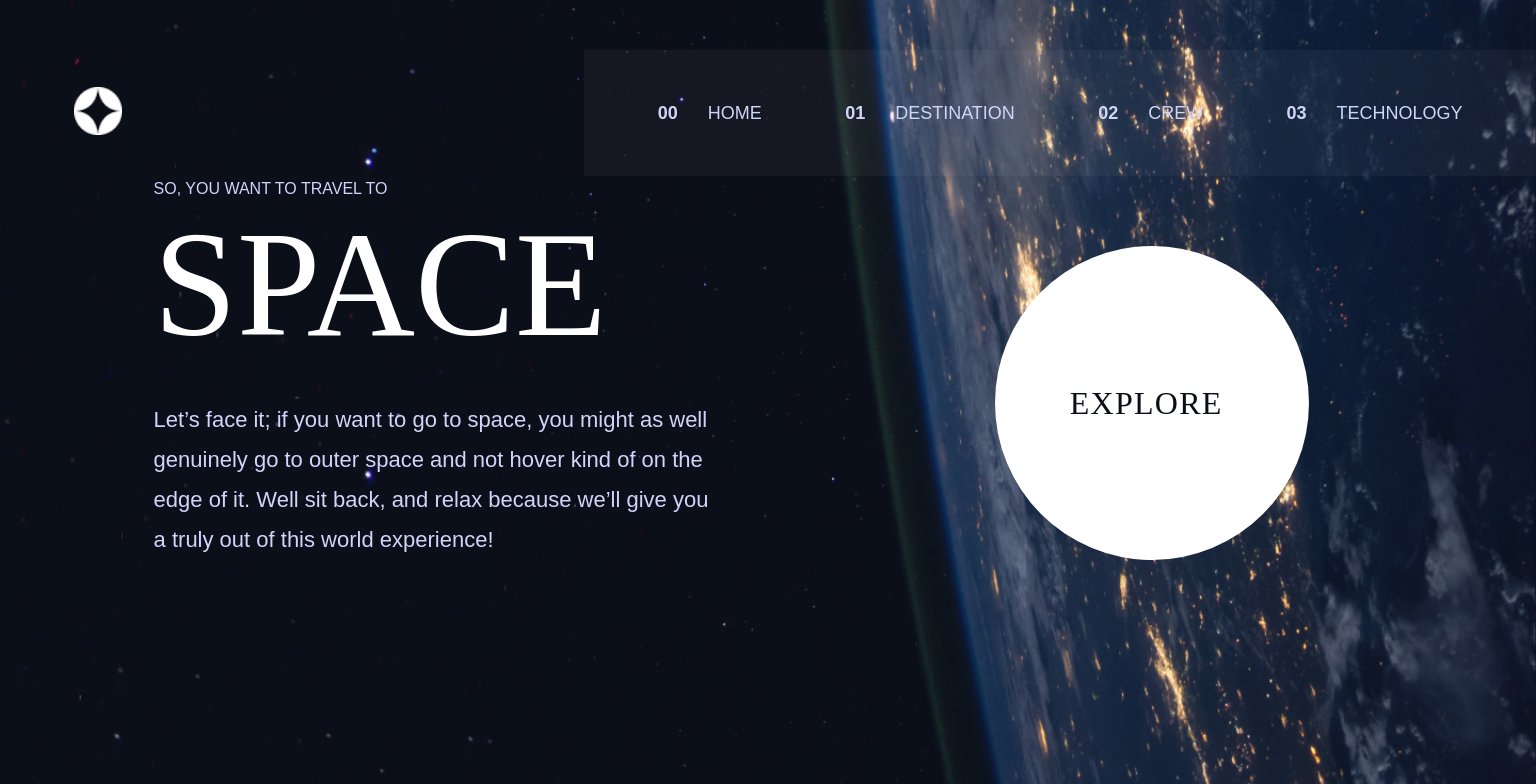
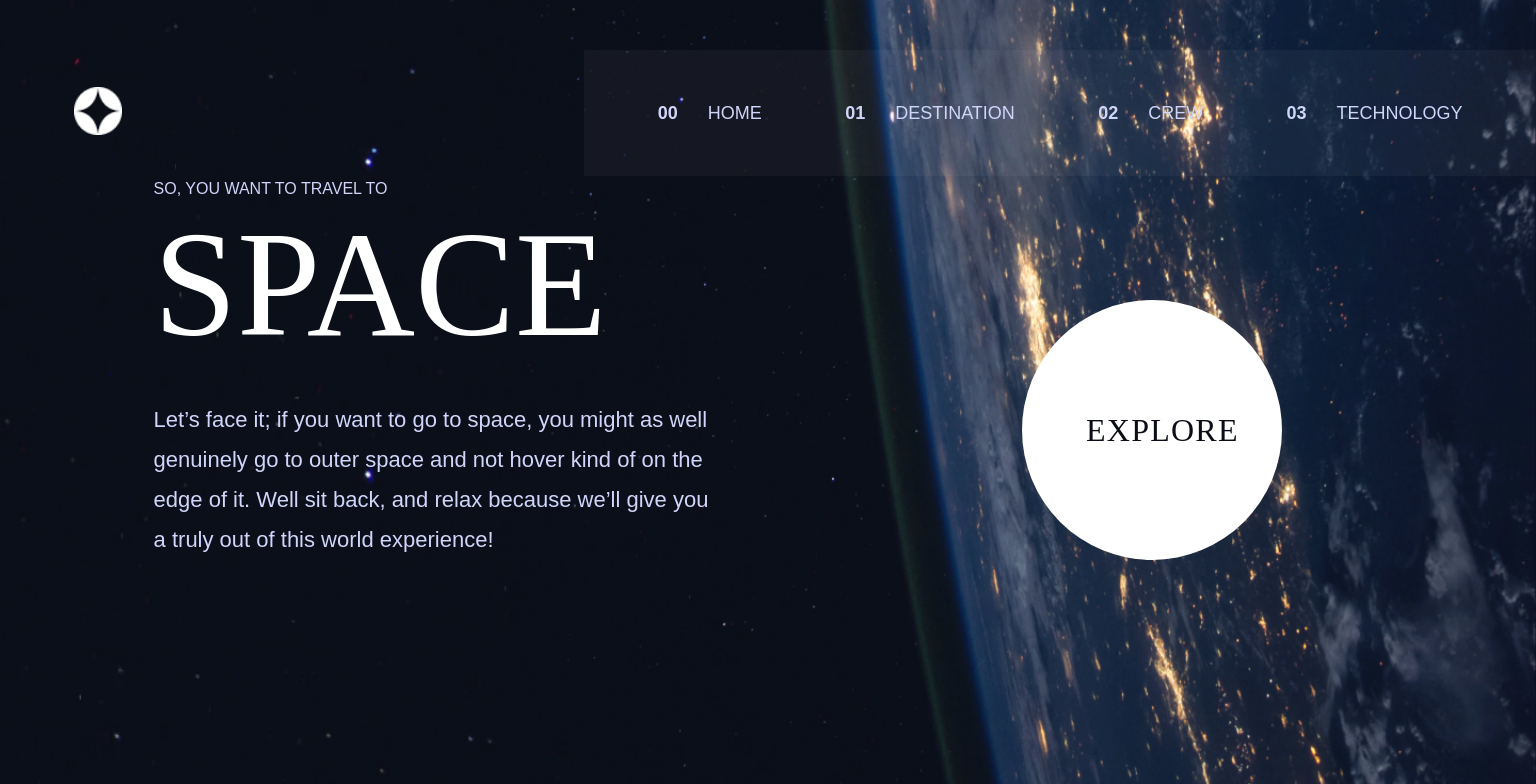
Before and after one commit to elizabet-bagdasaryan/space-tourism, a React (Vite) app: page /home in a window 1536 px wide. Shown: the top 784 px of the page. Built offline with nearby package versions, Linux system fonts and the light colour scheme.

Commit message:
fix:fix styles

```diff
--- a/src/Pages/Home/Home.css
+++ b/src/Pages/Home/Home.css
@@ -64,8 +64,8 @@
   }
 
   .explore {
-		width: 242px;
-		height: 242px;
+    width: 200px;
+    height: 200px;
     font-size: 32px;
   }
   .navbar {
@@ -102,27 +102,33 @@
   .explore {
     position: inherit;
     right: 0;
-		width: 274px;
-		height: 274px;
+    width: 220px;
+    height: 220px;
     margin: 0;
     left: 75%;
+    text-align: center;
   }
 
   .explore::before {
     content: "";
     position: absolute;
-		top: -80px;
-		left: -80px;
-		right: -80px;
-		bottom: -80px;
-		border: 80px solid rgba(255, 255, 255, 0.2);
+    top: -40px;
+    left: -40px;
+    right: -40px;
+    bottom: -40px;
+    border: 40px solid rgba(255, 255, 255, 0.2);
     border-radius: 50%;
     opacity: 0;
     transition: opacity 0.3s;
+    text-align: center;
   }
 
   .explore:hover::before {
     opacity: 1;
     cursor: pointer;
   }
+
+  .home h3 {
+    padding: 10px 0px 0;
   }
+}
```
Also changed, not shown: src/Pages/Home/Home.tsx (indentation only). Lines whose indentation alone changed are shown as unchanged.
